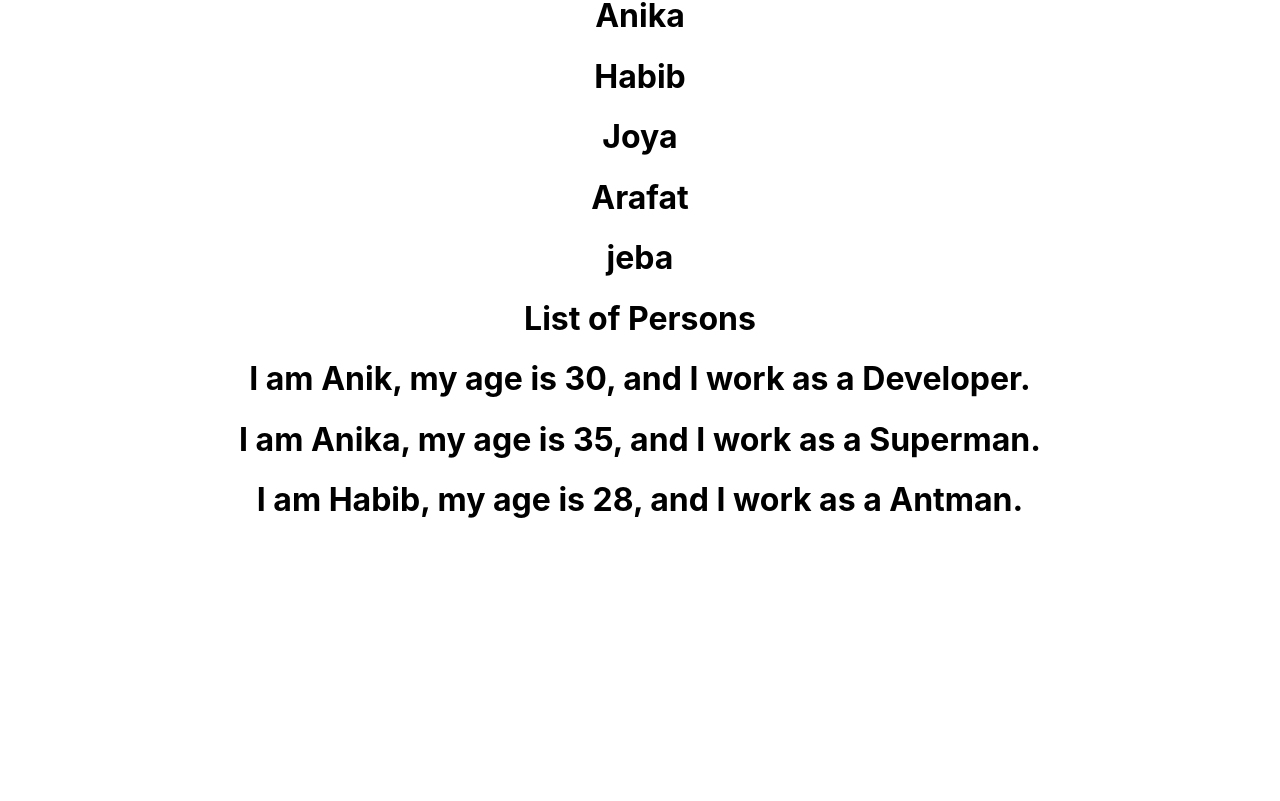
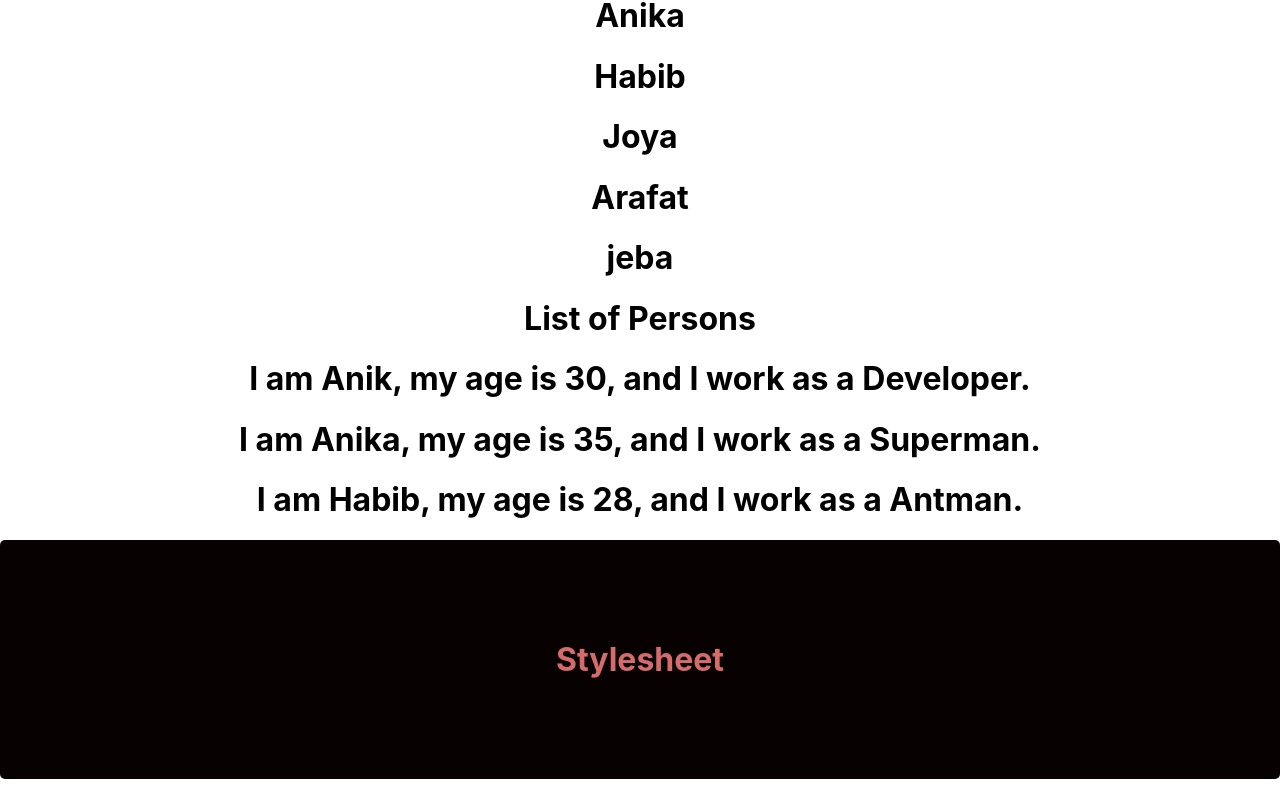
Before and after one commit to MahmudAnik1630/React, a React (Create React App) app in the folder hello_world/: page / in a window 1280 px wide. Shown: the part 1387-2188 px from the top of the page. Before the commit the page ends 1927 px from the top, so only its background shows below. Built offline with nearby package versions, Linux system fonts and the light colour scheme.

Commit message:
adding css

```diff
--- a/hello_world/src/App.js
+++ b/hello_world/src/App.js
@@ -18,6 +18,8 @@
 import UserGreetingUsingVar from './components/UserGreetingUsingVar';
 import NameList from './components/NameList';
 import Person from './components/Person';
+import Stylesheet from './components/Stylesheet';
+
 
 
 
@@ -61,6 +63,8 @@
           <NameList/>
           <Person/>
 
+          <Stylesheet/>
+
 
     </div>
   );
--- /dev/null
+++ b/hello_world/src/components/MyStyle.css
@@ -0,0 +1,6 @@
+.primary{
+    background-color: #080101;
+    color: #d56b6b;
+    padding: 100px;
+    border-radius: 5px;
+}
--- /dev/null
+++ b/hello_world/src/components/Stylesheet.js
@@ -0,0 +1,13 @@
+import React from 'react'
+import './MyStyle.css' // Importing the CSS file
+
+function Stylesheet() {
+  return (
+    <div>
+
+        <h1 className='primary'>Stylesheet</h1>
+    </div>
+  )
+}
+
+export default Stylesheet
```
